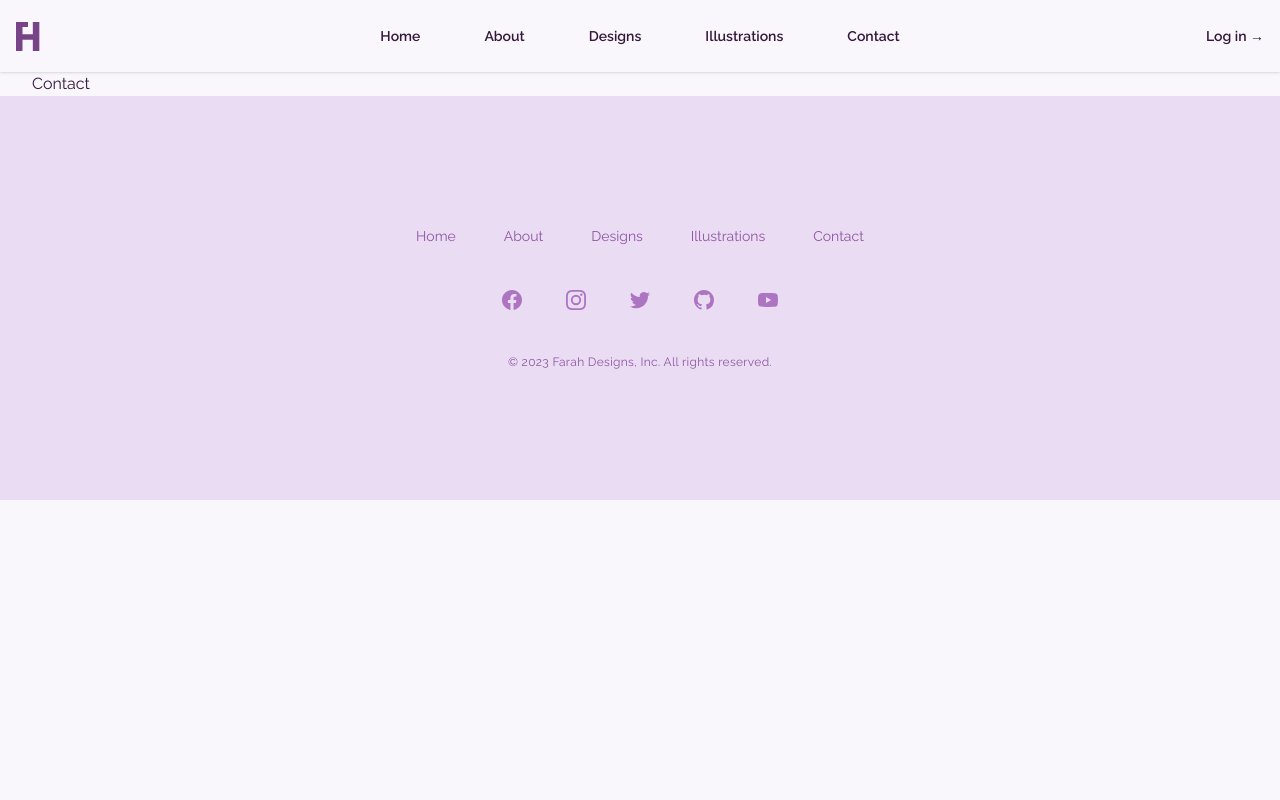
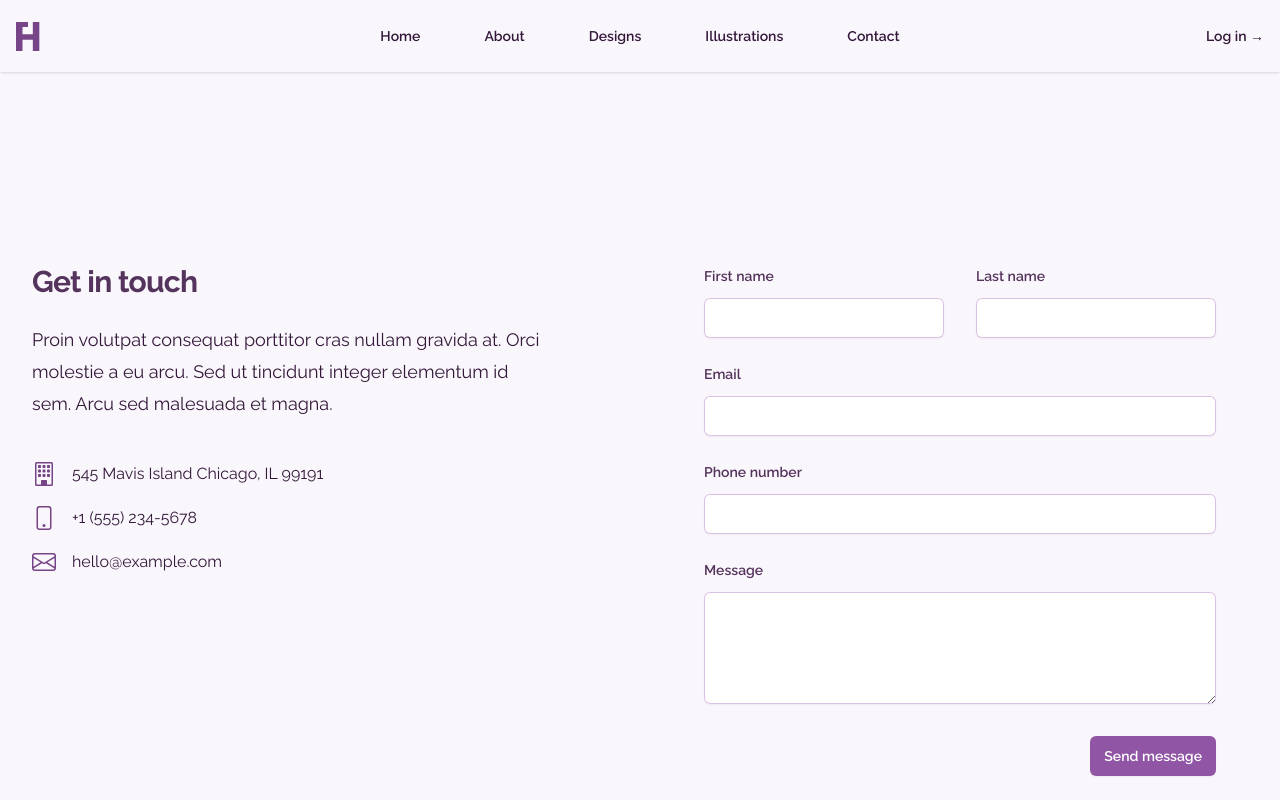
Before and after one commit to Justin-Bento/farah-hakimpour, a Next.js app: page /contact in a window 1280 px wide. Shown: the top 800 px of the page. Built offline with nearby package versions, Linux system fonts and the light colour scheme.

Commit message:
created a contact page with defualt infromation

```diff
--- a/src/pages/contact.tsx
+++ b/src/pages/contact.tsx
@@ -1,20 +1,178 @@
-import Appbar from '@/components/Appbar'
-import Footer from '@/components/Footer'
-import Head from 'next/head'
+import Appbar from "@/components/Appbar";
+import Footer from "@/components/Footer";
+import { BsBuilding, BsEnvelope, BsPhone } from "react-icons/bs";
 
 export default function Contact() {
   return (
     <>
-      <Head>
-        <title>Contact - Farah Hakimpour</title>
-      </Head>
-      <Appbar />
-      <main className="">
-        <section className="wrapper">
-          <h1 className="">Contact</h1>
-        </section>
+    <Appbar  />
+      <main className="relative isolate">
+        <div className="grid grid-cols-1 wrapper lg:grid-cols-2">
+          <div className="relative pt-24 pb-20 sm:pt-32 lg:static lg:py-48">
+            <div className="max-w-xl mx-auto lg:mx-0 lg:max-w-lg">
+              <h2 className="text-3xl font-bold tracking-tight text-primary-900">
+                Get in touch
+              </h2>
+              <p className="mt-6 text-lg leading-8 text-primary-950">
+                Proin volutpat consequat porttitor cras nullam gravida at. Orci
+                molestie a eu arcu. Sed ut tincidunt integer elementum id sem.
+                Arcu sed malesuada et magna.
+              </p>
+              <dl className="mt-10 space-y-4 text-base leading-7 text-primary-950">
+                <div className="flex gap-x-4">
+                  <dt className="flex-none">
+                    <span className="sr-only">Address</span>
+                    <BsBuilding
+                      className="w-6 text-primary-700 h-7"
+                      aria-hidden="true"
+                    />
+                  </dt>
+                  <dd>545 Mavis Island Chicago, IL 99191</dd>
+                </div>
+                <div className="flex gap-x-4">
+                  <dt className="flex-none">
+                    <span className="sr-only">Telephone</span>
+                    <BsPhone
+                      className="w-6 text-primary-700 h-7"
+                      aria-hidden="true"
+                    />
+                  </dt>
+                  <dd>
+                    <a
+                      className="hover:text-primary-900"
+                      href="tel:+1 (555) 234-5678"
+                    >
+                      +1 (555) 234-5678
+                    </a>
+                  </dd>
+                </div>
+                <div className="flex gap-x-4">
+                  <dt className="flex-none">
+                    <span className="sr-only">Email</span>
+                    <BsEnvelope
+                      className="w-6 text-primary-700 h-7"
+                      aria-hidden="true"
+                    />
+                  </dt>
+                  <dd>
+                    <a
+                      className="hover:text-primary-900"
+                      href="mailto:hello@example.com"
+                    >
+                      hello@example.com
+                    </a>
+                  </dd>
+                </div>
+              </dl>
+            </div>
+          </div>
+          <form
+            action="#"
+            method="POST"
+            className="px-6 pt-20 pb-24 sm:pb-32 lg:px-8 lg:py-48"
+          >
+            <div className="max-w-xl mx-auto lg:mr-0 lg:max-w-lg">
+              <div className="grid grid-cols-1 gap-x-8 gap-y-6 sm:grid-cols-2">
+                <div>
+                  <label
+                    htmlFor="first-name"
+                    className="block text-sm font-semibold leading-6 text-primary-900"
+                  >
+                    First name
+                  </label>
+                  <div className="mt-2.5">
+                    <input
+                      type="text"
+                      name="first-name"
+                      id="first-name"
+                      autoComplete="given-name"
+                      className="block w-full rounded-md border-0 px-3.5 py-2 text-primary-900 shadow-sm ring-1 ring-inset ring-primary-300 placeholder:text-primary-400 focus:ring-2 focus:ring-inset focus:ring-primary-600 sm:text-sm sm:leading-6"
+                    />
+                  </div>
+                </div>
+                <div>
+                  <label
+                    htmlFor="last-name"
+                    className="block text-sm font-semibold leading-6 text-primary-900"
+                  >
+                    Last name
+                  </label>
+                  <div className="mt-2.5">
+                    <input
+                      type="text"
+                      name="last-name"
+                      id="last-name"
+                      autoComplete="family-name"
+                      className="block w-full rounded-md border-0 px-3.5 py-2 text-primary-900 shadow-sm ring-1 ring-inset ring-primary-300 placeholder:text-primary-400 focus:ring-2 focus:ring-inset focus:ring-primary-600 sm:text-sm sm:leading-6"
+                    />
+                  </div>
+                </div>
+                <div className="sm:col-span-2">
+                  <label
+                    htmlFor="email"
+                    className="block text-sm font-semibold leading-6 text-primary-900"
+                  >
+                    Email
+                  </label>
+                  <div className="mt-2.5">
+                    <input
+                      type="email"
+                      name="email"
+                      id="email"
+                      autoComplete="email"
+                      className="block w-full rounded-md border-0 px-3.5 py-2 text-primary-900 shadow-sm ring-1 ring-inset ring-primary-300 placeholder:text-primary-400 focus:ring-2 focus:ring-inset focus:ring-primary-600 sm:text-sm sm:leading-6"
+                    />
+                  </div>
+                </div>
+                <div className="sm:col-span-2">
+                  <label
+                    htmlFor="phone-number"
+                    className="block text-sm font-semibold leading-6 text-primary-900"
+                  >
+                    Phone number
+                  </label>
+                  <div className="mt-2.5">
+                    <input
+                      type="tel"
+                      name="phone-number"
+                      id="phone-number"
+                      autoComplete="tel"
+                      className="block w-full rounded-md border-0 px-3.5 py-2 text-primary-900 shadow-sm ring-1 ring-inset ring-primary-300 placeholder:text-primary-400 focus:ring-2 focus:ring-inset focus:ring-primary-600 sm:text-sm sm:leading-6"
+                    />
+                  </div>
+                </div>
+                <div className="sm:col-span-2">
+                  <label
+                    htmlFor="message"
+                    className="block text-sm font-semibold leading-6 text-primary-900"
+                  >
+                    Message
+                  </label>
+                  <div className="mt-2.5">
+                    <textarea
+                      name="message"
+                      id="message"
+                      rows={4}
+                      className="block w-full rounded-md border-0 px-3.5 py-2 text-primary-900 shadow-sm ring-1 ring-inset ring-primary-300 placeholder:text-primary-400 focus:ring-2 focus:ring-inset focus:ring-primary-600 sm:text-sm sm:leading-6"
+                      defaultValue={""}
+                    />
+                  </div>
+                </div>
+              </div>
+              <div className="flex justify-end mt-8">
+                <button
+                  type="submit"
+                  className="rounded-md bg-primary-600 px-3.5 py-2.5 text-center text-sm font-semibold text-white shadow-sm hover:bg-primary-500 focus-visible:outline focus-visible:outline-2 focus-visible:outline-offset-2 focus-visible:outline-primary-600"
+                >
+                  Send message
+                </button>
+              </div>
+            </div>
+          </form>
+        </div>
       </main>
-      <Footer />
+    <Footer  />
+
     </>
-  )
+  );
 }
```
